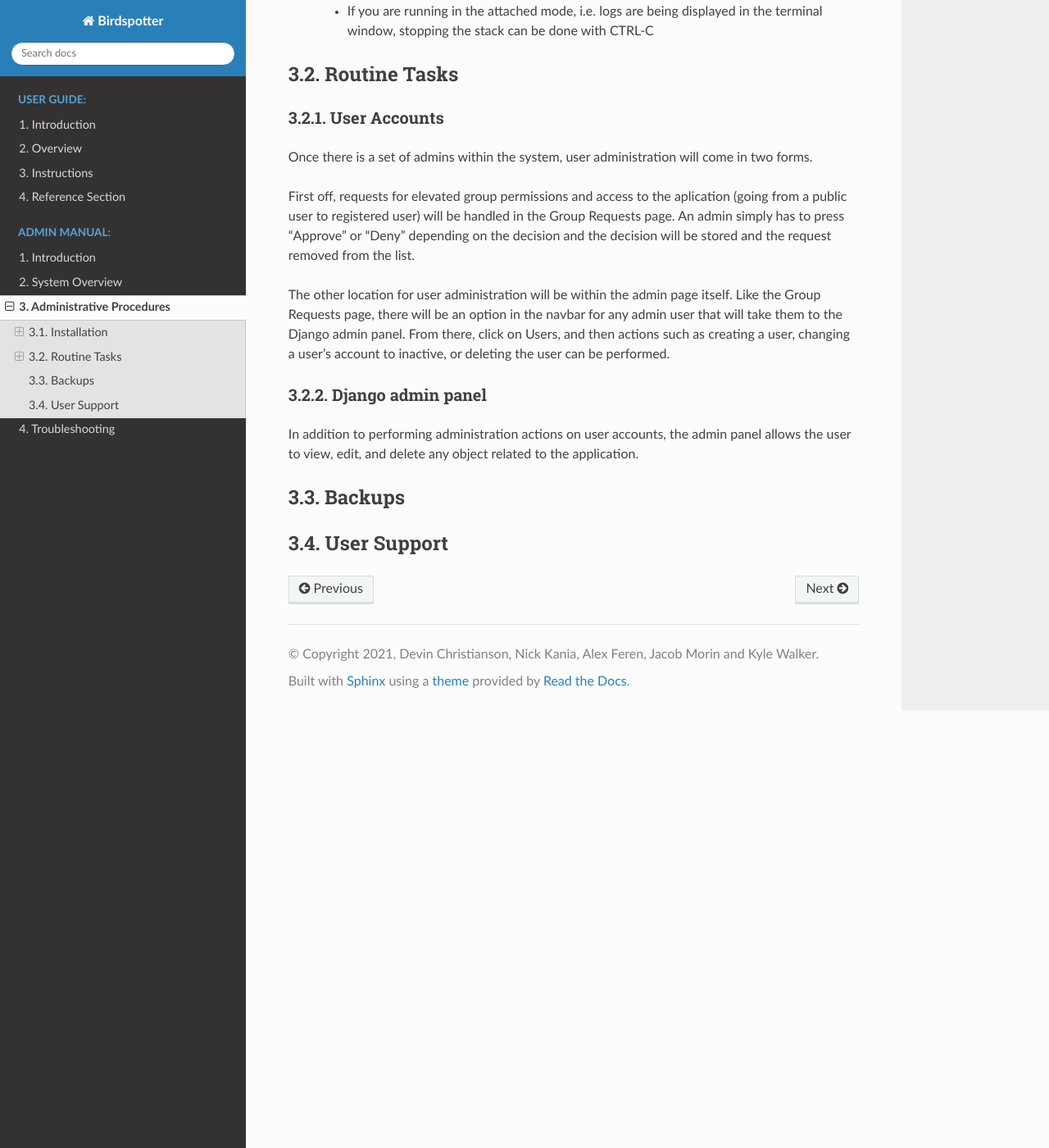
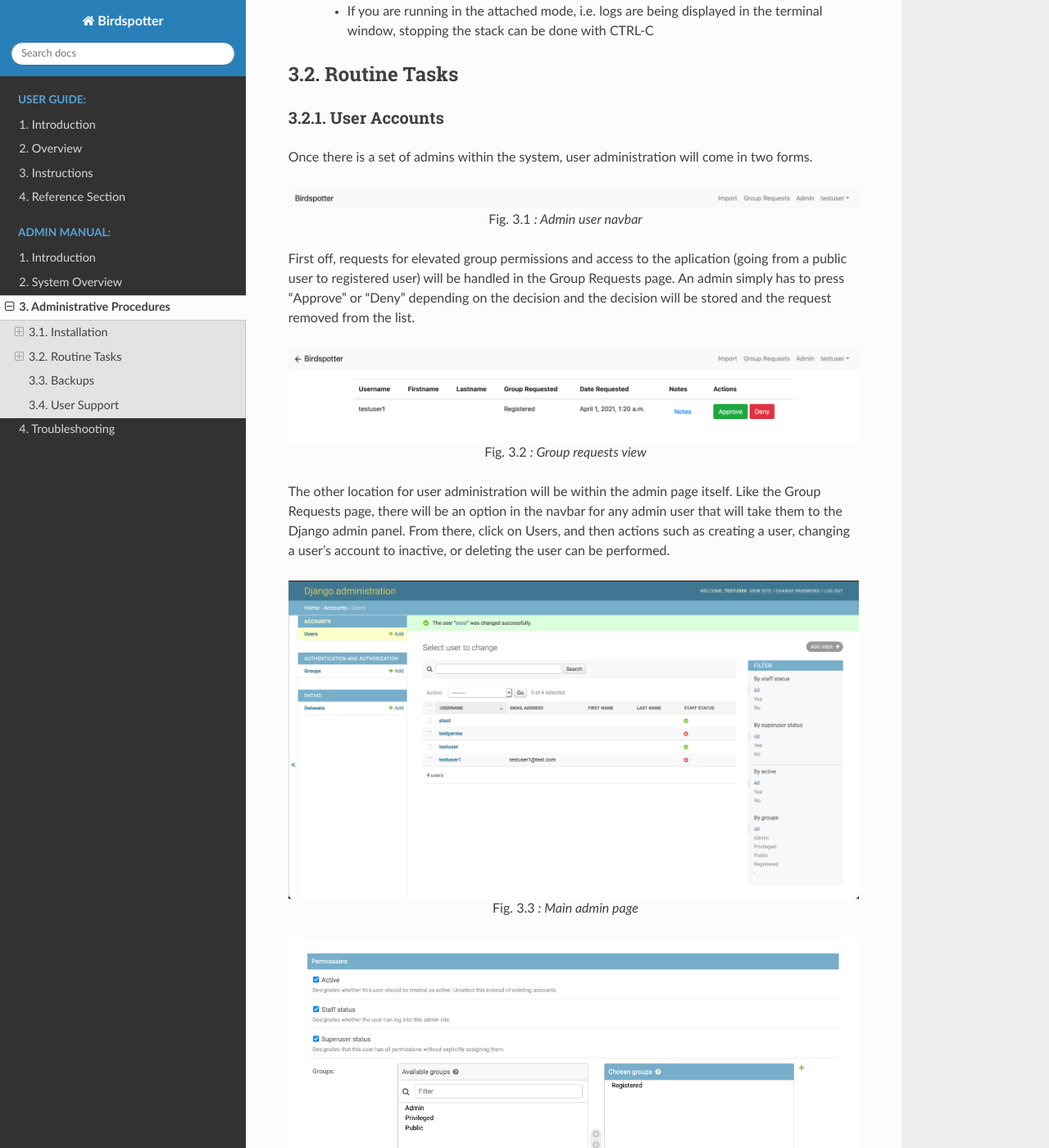
Before and after one commit to birdspotter-project/COS397, a Sphinx documentation site: the page built from docs/source/admin_manual/procedures.rst, in a window 1280 px wide and 1400 px high, scrolled down 1353 px. Shown: the whole window at 82% size. Built offline with Sphinx 7.4.7 and the Read the Docs theme 2.0.0, drawn with Linux system fonts in a browser that asks for light colours; some of the changed text lies outside the part shown.

Commit message:
Add images to user accounts section

```diff
--- a/docs/source/admin_manual/procedures.rst
+++ b/docs/source/admin_manual/procedures.rst
@@ -50,15 +50,37 @@ User Accounts
 -------------
 Once there is a set of admins within the system, user administration will come in two forms.
 
-.. TODO Insert image to show navbar with group requests and admin options
+.. _navbar:
+.. figure:: static/navbar.png
+    :alt: "Admin navbar view"
+    :align: center
+
+    : Admin user navbar
 
 First off, requests for elevated group permissions and access to the aplication (going from a public user to registered user) will be handled in the Group Requests page. An admin simply has to press "Approve" or "Deny" depending on the decision and the decision will be stored and the request removed from the list.
 
-.. TODO: insert image of group requests page
+.. _group_requests:
+.. figure:: static/group_requests.png
+    :alt: "Group requests view"
+    :align: center
+
+    : Group requests view
 
 The other location for user administration will be within the admin page itself. Like the Group Requests page, there will be an option in the navbar for any admin user that will take them to the Django admin panel. From there, click on Users, and then actions such as creating a user, changing a user's account to inactive, or deleting the user can be performed.
 
-.. TODO: Insert images of Django admin panel, and how to manage users
+.. _admin_page:
+.. figure:: static/admin_page.png
+    :alt: "Main admin page"
+    :align: center
+
+    : Main admin page
+
+.. _user_admin:
+.. figure:: static/user_admin.png
+    :alt: "User admin controls"
+    :align: center
+
+    : User admin controls
 
 ------------------
 Django admin panel
```
Also changed, not shown: docs/source/admin_manual/static/admin_page.png (added), docs/source/admin_manual/static/group_requests.png (added), docs/source/admin_manual/static/navbar.png (added), docs/source/admin_manual/static/user_admin.png (added).
